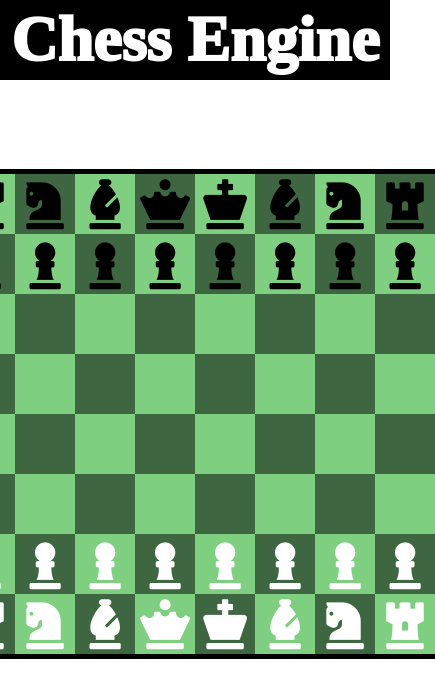
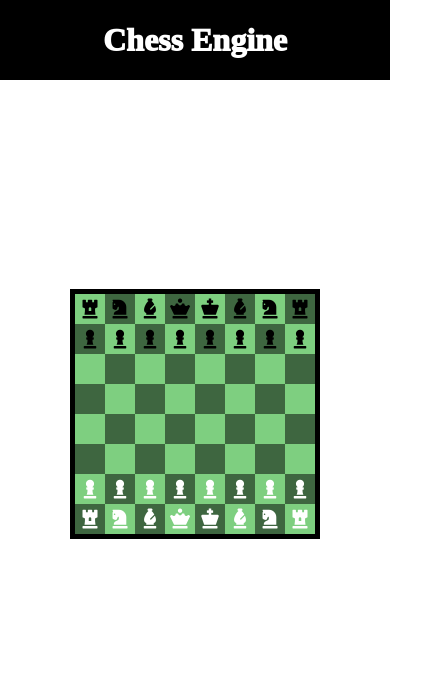
Before and after one commit to Arxci/Ch63, a plain HTML site: page index.html in a window 390 px wide. Shown: the whole page, 435 px wide, since content can reach past the window. Drawn offline with nearby package versions, Linux system fonts and the light colour scheme.

Commit message:
responsiveness

```diff
--- a/styles.css
+++ b/styles.css
@@ -183,3 +183,43 @@ header {
 		background-color: #fff7a8;
 	}
 }
+
+@media (max-width: 768px) {
+	.Square {
+		height: 30px;
+		width: 30px;
+	}
+
+	#Board {
+		width: 240px;
+		height: 240px;
+	}
+
+	.rank1 { top: 210px; }
+	.rank2 { top: 180px; }
+	.rank3 { top: 150px; }
+	.rank4 { top: 120px; }
+	.rank5 { top: 90px; }
+	.rank6 { top: 60px; }
+	.rank7 { top: 30px; }
+	.rank8 { top: 0px; }
+
+	.file1 { left: 0px; }
+	.file2 { left: 30px; }
+	.file3 { left: 60px; }
+	.file4 { left: 90px; }
+	.file5 { left: 120px; }
+	.file6 { left: 150px; }
+	.file7 { left: 180px; }
+	.file8 { left: 210px; }
+
+	.Piece {
+		height: 30px;
+		width: 30px;
+		font-size: 20px;
+	}
+
+	header {
+		font-size: 2rem;
+	}
+}
```
